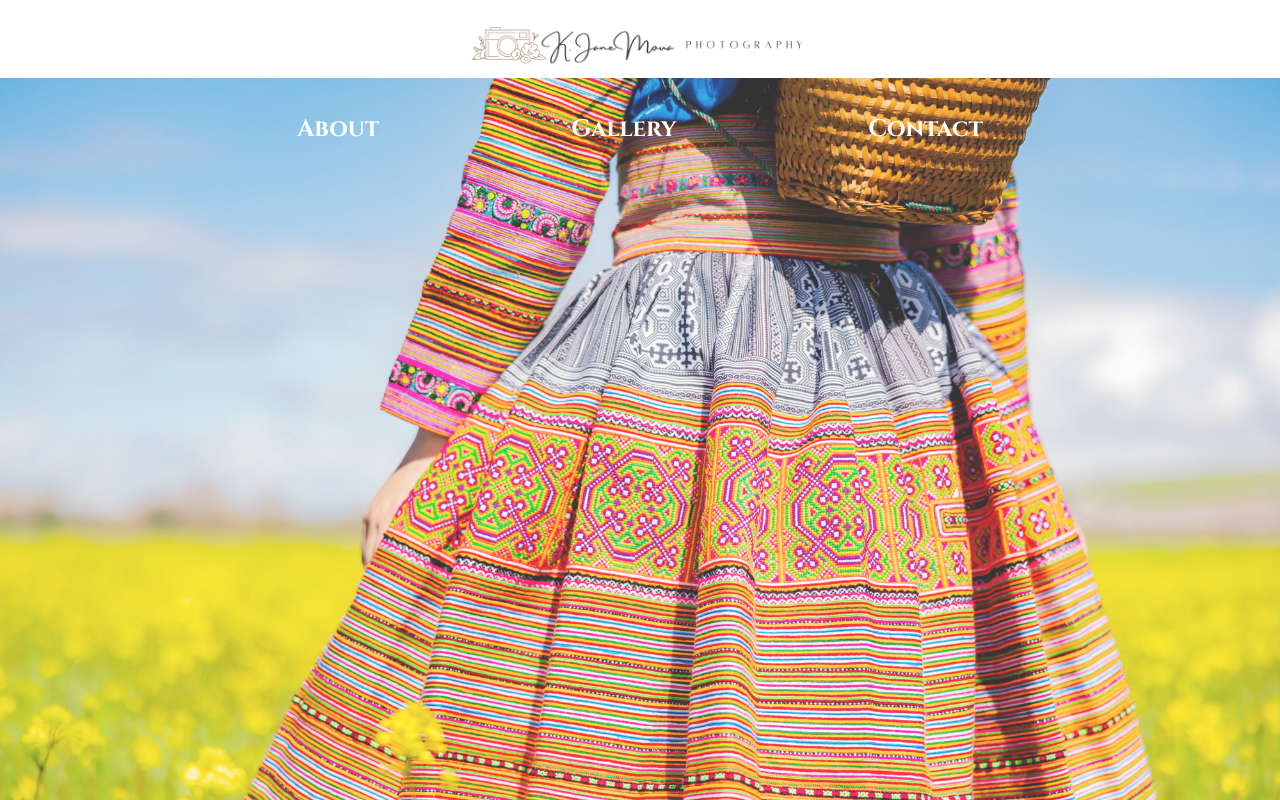
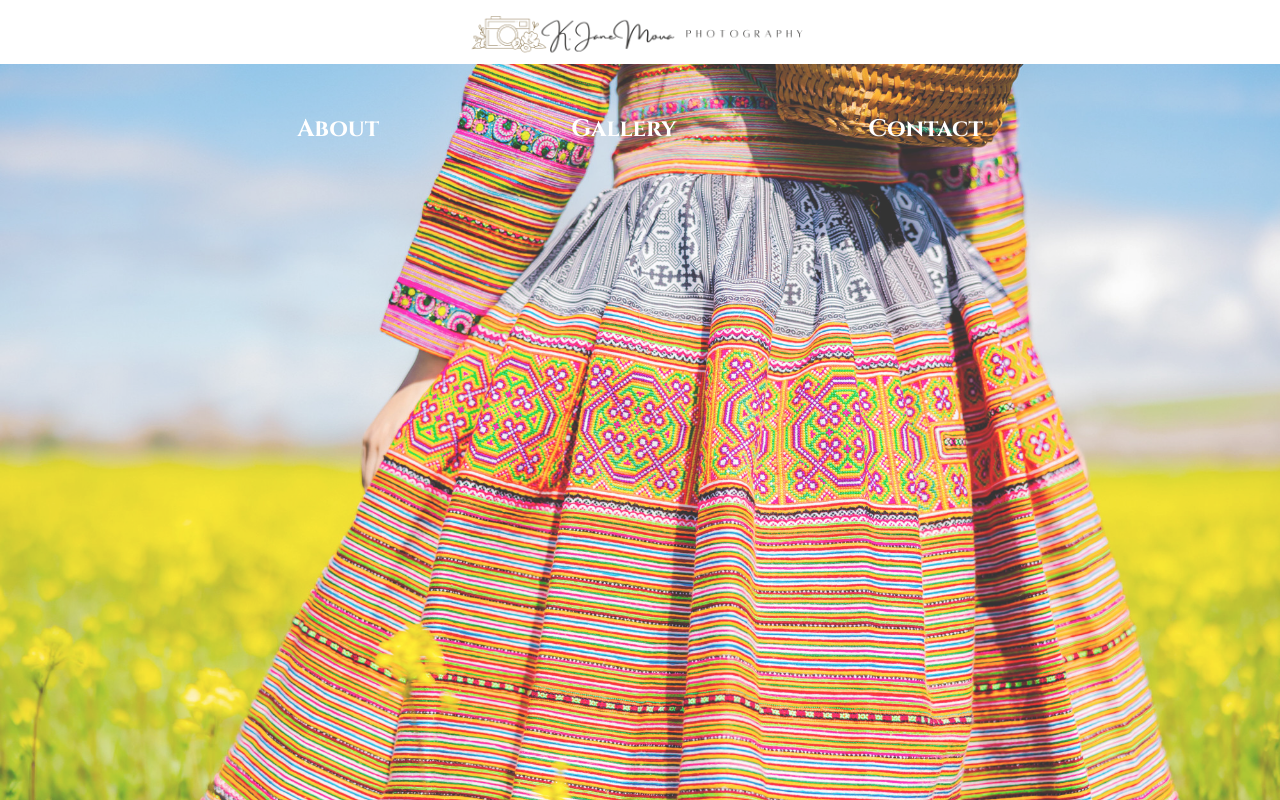
Before and after one commit to mouakiang/kjanemoua, a Next.js app: page / in a window 1280 px wide. Shown: the top 800 px of the page. Built offline with nearby package versions, Linux system fonts and the light colour scheme.

Commit message:
Updated menu styling

```diff
--- a/app/components/logo/index.tsx
+++ b/app/components/logo/index.tsx
@@ -1,8 +1,9 @@
 import Image from 'next/image';
+
 export default function Logo() {
     return (
         <main>
-            <div className="flex justify-end px-4 hidden sm:block pb-2 ">
+            <div className="fixed top-0 left-0 right-0 bg-white z-50 flex items-center justify-center h-16 pb-4">
                 <Image
                     src="/photography.png"
                     width={350}
```
